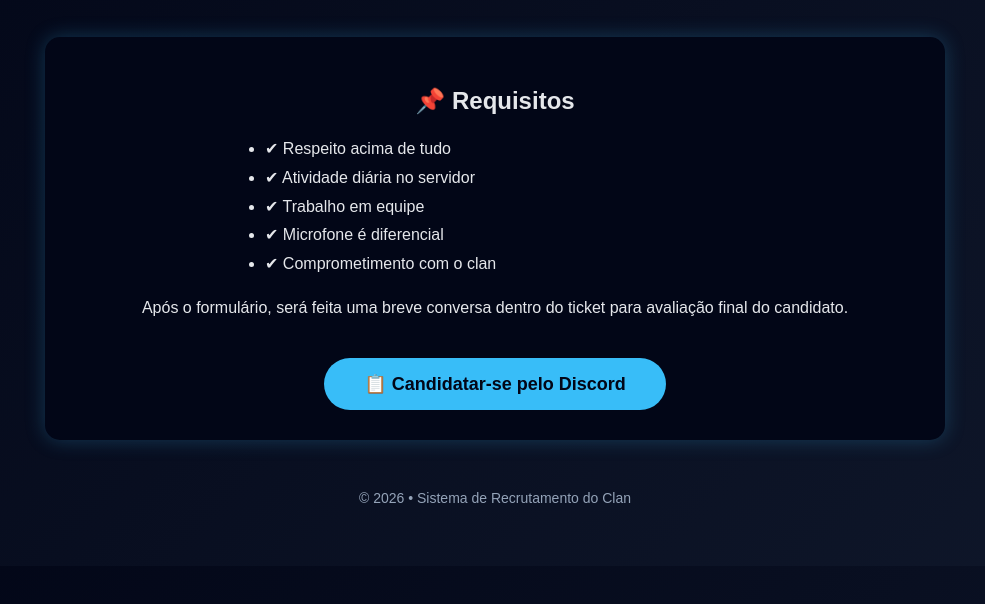
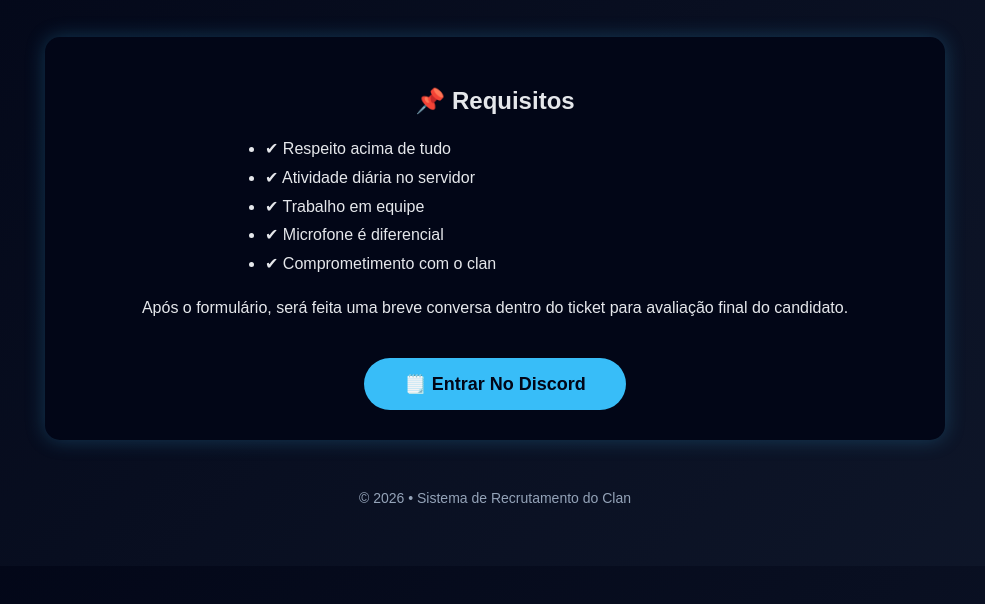
Before and after one commit to portugavalorant511-ux/bot-recrutamento, a website: page index.html in a window 1280 px wide. Shown: the part 190-794 px from the top of the page, without its empty margins (145-1130 px from the left). Drawn offline with Linux system fonts and the light colour scheme.

Commit message:
Atualizando Site

```diff
--- a/index.html
+++ b/index.html
@@ -94,9 +94,9 @@ button:hover {
       para avaliação final do candidato.
     </p>
 
-    <button onclick="alert('Faça sua candidatura pelo Discord!')">
-      📋 Candidatar-se pelo Discord
-    </button>
+    <a href="https://discord.gg/2dpyrYyu" target="_blank">
+        <button>🗒️ Entrar No Discord</button>
+    </a>
   </div>
 
   <div class="footer">
```
